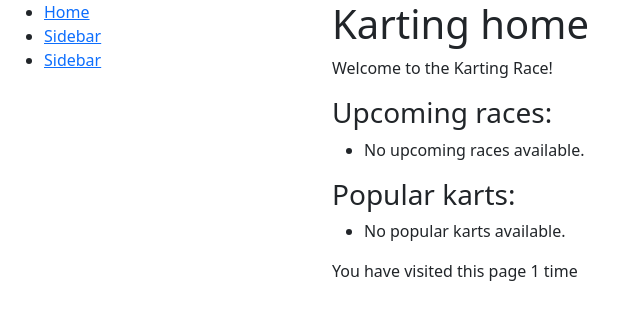
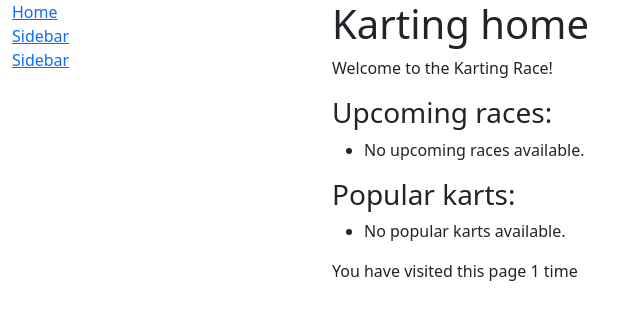
Before and after one commit to yashkunn/karting-race-manager, a Django app: page / in a window 1280 px wide. Shown: the top 320 px of the page, without its empty margins (0-640 px from the left). Run offline with Django 5.2, Linux system fonts and the light colour scheme; data that the repository does not hold is empty.

Commit message:
add static and styles to sidebar

```diff
--- /dev/null
+++ b/static/css/styles.css
@@ -0,0 +1,7 @@
+body {
+    margin-top: 20px;
+}
+.sidebar-nav {
+    padding: 0;
+    list-style: none;
+}
--- a/templates/base.html
+++ b/templates/base.html
@@ -4,7 +4,9 @@
     <title>Karting</title>
   {% endblock %}
   <meta charset="utf-8">
-  <meta name="viewport" , content="width=device-width, initial-skale=1">
+  <meta name="viewport" content="width=device-width, initial-skale=1">
+  {% load static %}
+  <link rel="stylesheet" href="{% static 'css/styles.css' %}">
   <link href="https://cdn.jsdelivr.net/npm/bootstrap@5.0.2/dist/css/bootstrap.min.css" rel="stylesheet"
         integrity="sha384-EVSTQN3/azprG1Anm3QDgpJLIm9Nao0Yz1ztcQTwFspd3yD65VohhpuuCOmLASjC" crossorigin="anonymous">
 </head>
--- a/templates/includes/sidebar.html
+++ b/templates/includes/sidebar.html
@@ -1,4 +1,4 @@
-<ul>
+<ul class="sidebar-nav">
   <li>
     <a href="{% url "karting:index" %}">Home</a>
   </li>
```
